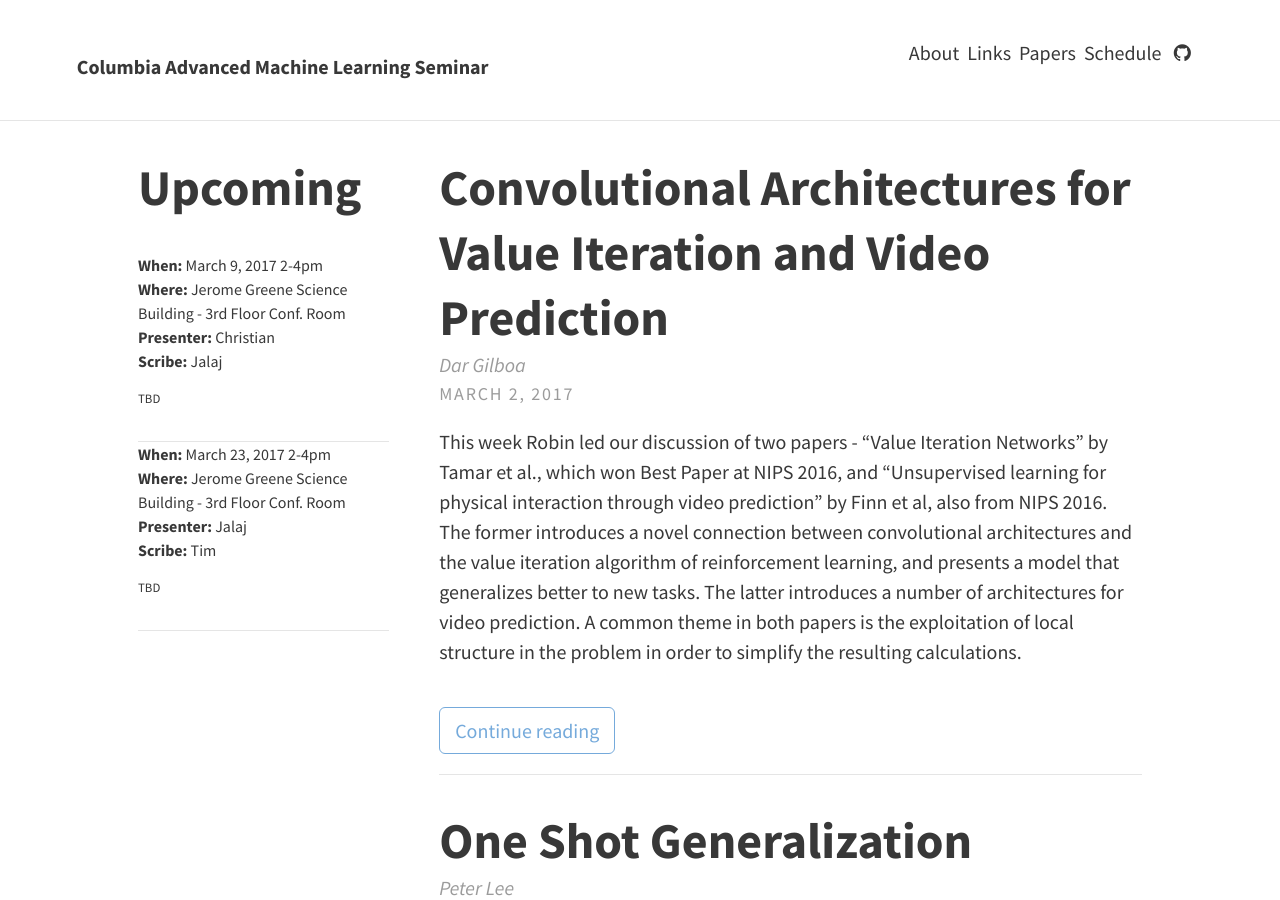
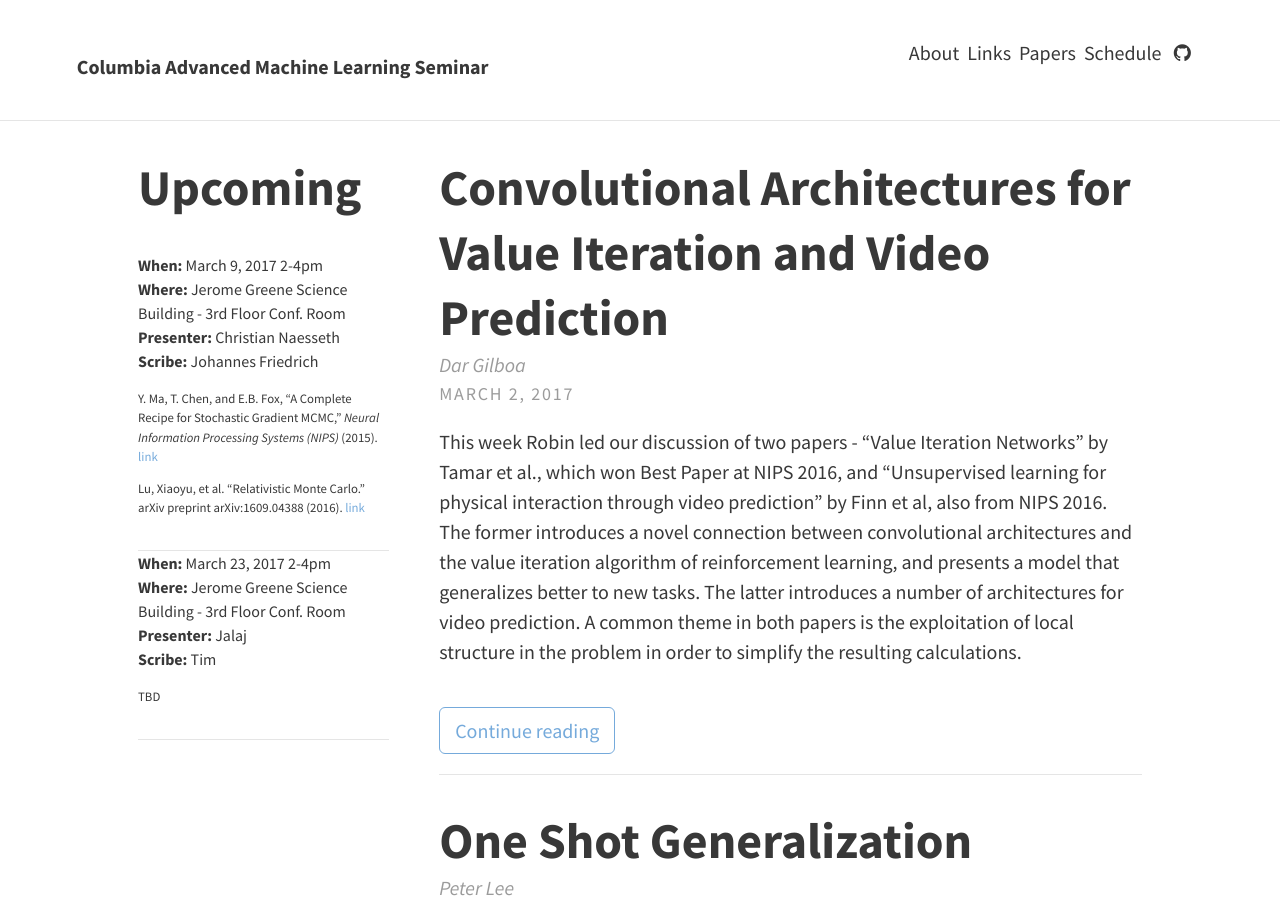
Before and after one commit to casmls/casmls.github.io, a Jekyll site: the page built from index.html, in a window 1280 px wide and 900 px high. Built offline with Jekyll 4.4.1, drawn with Linux system fonts in a browser that asks for light colours; nearby versions of some CDN libraries; the list of posts is cut into pages by our own code.

Commit message:
adding new papers

```diff
--- a/papers.md
+++ b/papers.md
@@ -23,6 +23,7 @@
 - Giles, Mike, et al. "Multilevel Monte Carlo for Scalable Bayesian Computations." arXiv preprint arXiv:1609.06144 (2016). [link](https://arxiv.org/pdf/1609.06144)
 - Lopez-Paz, David, and Maxime Oquab. "Revisiting Classifier Two-Sample Tests." arXiv preprint arXiv:1610.06545 (2016). [link](https://arxiv.org/pdf/1610.06545)
 - He, Niao, et al. "Fast and Simple Optimization for Poisson Likelihood Models." arXiv preprint arXiv:1608.01264 (2016). [link](https://arxiv.org/pdf/1608.01264)
+- Lu, Xiaoyu, et al. "Relativistic Monte Carlo." arXiv preprint arXiv:1609.04388 (2016). [link](https://arxiv.org/pdf/1609.04388)
 
 ## Theory
 - Kakade, Sham, et al. "Prediction with a Short Memory." arXiv preprint arXiv:1612.02526 (2016). [link](https://arxiv.org/pdf/1612.02526)
```
Also changed, not shown: _meetings/2017-03-09-christian.md (+5 -3 lines).
